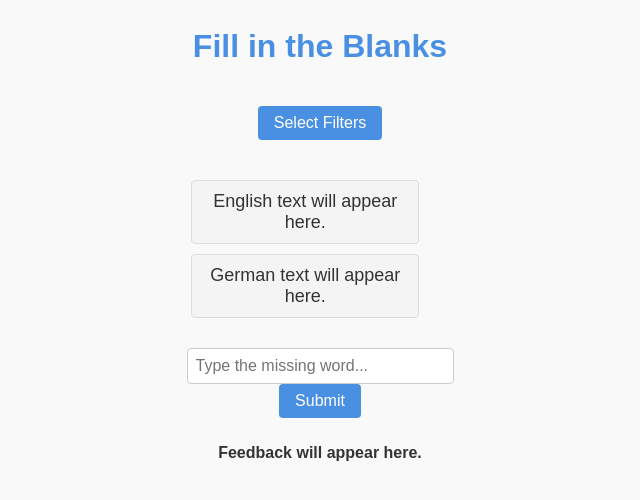
After one commit to th3jlux/german, a Flask app: template templates/fill_blanks.html in a window 1280 px wide. The commit adds this page. Shown: the top 500 px of the page, without its empty margins (320-960 px from the left). Run offline with Flask 3, Linux system fonts and the light colour scheme; the template is opened without the code that fills it: most values are stand-ins (such as "Sample title", 1, 10 or a date in 2020); parts of the project's set-up code (start-up, migrations or seed data) failed here and were passed over.

Commit message:
Added FIll in the blanks

```diff
--- a/app.py
+++ b/app.py
@@ -1,18 +1,16 @@
 from flask import Flask, render_template, request, jsonify
 import pandas as pd
 import re
-\
 
 def sort_key(value):
-    # Extract numbers from the string for sorting
     numbers = re.findall(r'\d+', value)
     return (int(numbers[0]) if numbers else float('inf'), value)
-
 
 app = Flask(__name__)
 
 # Load data once when the app starts
 df = pd.read_excel('data/German.xls', sheet_name='Nouns')
+fill_blanks_df = pd.read_excel('data/German.xls', sheet_name='FillBlanks')
 
 @app.route('/')
 def home():
@@ -20,17 +18,13 @@ def home():
 
 @app.route('/nouns')
 def nouns():
-    # Get unique categories from the data
     categories = sorted(df['category'].unique(), key=sort_key)
     return render_template('nouns.html', categories=categories)
 
 @app.route('/get_words', methods=['POST'])
 def get_words():
-    # Get selected categories
     selected_categories = request.json.get('categories', [])
     filtered_df = df[df['category'].isin(selected_categories)]
-
-    # Prepare words for the flip card
     words = [
         {
             "english": row['english'],
@@ -41,5 +35,37 @@ def get_words():
     ]
     return jsonify(words)
 
+@app.route('/fill_blanks')
+def fill_blanks():
+    unique_cases = fill_blanks_df['case'].unique().tolist()
+    unique_types = fill_blanks_df['type'].unique().tolist()
+    return render_template('fill_blanks.html', unique_cases=unique_cases, unique_types=unique_types)
+
+@app.route('/get_random_phrase', methods=['POST'])
+def get_random_phrase():
+    filters = request.json
+    case_filter = filters.get('case')
+    type_filter = filters.get('type')
+
+    filtered_df = fill_blanks_df
+    if case_filter:
+        filtered_df = filtered_df[filtered_df['case'] == case_filter]
+    if type_filter:
+        filtered_df = filtered_df[filtered_df['type'] == type_filter]
+
+    if not filtered_df.empty:
+        random_row = filtered_df.sample(1).iloc[0]
+        english_phrase = random_row['english']
+        german_phrase = random_row['german']
+        correct_article = random_row['article']  # Include the article
+    else:
+        english_phrase = "No matching data"
+        german_phrase = "Keine passenden Daten"
+        correct_article = ""
+
+    return jsonify({'english': english_phrase, 'german': german_phrase, 'article': correct_article})
+
+
+
 if __name__ == '__main__':
     app.run(debug=True)
--- a/static/css/style.css
+++ b/static/css/style.css
@@ -200,3 +200,36 @@ button:hover {
     font-size: 16px;
     color: #d9534f;
 }
+
+/* Fill in the Blanks Specific Styles */
+#dropdown-section {
+    margin: 20px 0;
+}
+
+#toggle-dropdown {
+    margin-bottom: 10px;
+}
+
+.hidden {
+    display: none;
+}
+
+#dropdown-content {
+    background-color: #fff;
+    padding: 10px;
+    border: 1px solid #ccc;
+    border-radius: 8px;
+    box-shadow: 0px 4px 8px rgba(0, 0, 0, 0.1);
+    margin-top: 10px;
+}
+
+.text-display {
+    margin: 10px 0;
+    padding: 10px;
+    background-color: #f4f4f4;
+    border: 1px solid #ddd;
+    border-radius: 4px;
+    font-size: 18px;
+    width: 80%;
+    text-align: center;
+}
--- /dev/null
+++ b/static/js/fill_blanks.js
@@ -0,0 +1,56 @@
+document.addEventListener('DOMContentLoaded', () => {
+    const toggleButton = document.getElementById('toggle-dropdown');
+    const dropdownContent = document.getElementById('dropdown-content');
+    const guessInput = document.getElementById('guess-input');
+
+    toggleButton.addEventListener('click', function() {
+        dropdownContent.classList.toggle('hidden');
+    });
+
+    document.getElementById('unique-case').addEventListener('change', fetchRandomPhrase);
+    document.getElementById('unique-type').addEventListener('change', fetchRandomPhrase);
+
+    // Check Answer on button click
+    document.querySelector('button[onclick="checkAnswer()"]').addEventListener('click', checkAnswer);
+
+    // Check Answer on Enter key press
+    guessInput.addEventListener('keypress', function(event) {
+        if (event.key === 'Enter') {
+            event.preventDefault();  // Prevent form submission if inside a form
+            checkAnswer();
+        }
+    });
+});
+
+correctArticle = ""
+
+function fetchRandomPhrase() {
+    const caseValue = document.getElementById('unique-case').value;
+    const typeValue = document.getElementById('unique-type').value;
+
+    fetch('/get_random_phrase', {
+        method: 'POST',
+        headers: { 'Content-Type': 'application/json' },
+        body: JSON.stringify({ case: caseValue, type: typeValue })
+    })
+    .then(response => response.json())
+    .then(data => {
+        document.getElementById('english-text').textContent = data.english;
+        document.getElementById('german-text').textContent = data.german;
+        correctArticle = data.article
+    })
+    .catch(error => console.error('Error fetching phrase:', error));
+}
+
+function checkAnswer() {
+    const input = document.getElementById('guess-input').value.trim();
+    const feedback = document.getElementById('feedback');
+
+    if (input === correctArticle) {
+        feedback.textContent = "Correct!";
+        feedback.style.color = "green";
+    } else {
+        feedback.textContent = `Try again. The correct answer is: ${correctArticle}`;
+        feedback.style.color = "red";
+    }
+}
--- /dev/null
+++ b/templates/fill_blanks.html
@@ -0,0 +1,54 @@
+<!DOCTYPE html>
+<html lang="en">
+<head>
+    <title>Fill in the Blanks</title>
+    <link rel="stylesheet" href="{{ url_for('static', filename='css/style.css') }}">
+</head>
+<body>
+    <h1>Fill in the Blanks</h1>
+
+    <!-- Collapsible Dropdown -->
+    <div id="dropdown-section">
+        <button id="toggle-dropdown">Select Filters</button>
+        <div id="dropdown-content" class="hidden">
+            <div>
+                <h3>Case</h3>
+                <select id="unique-case">
+                    <option value="">All</option>
+                    {% for value in unique_cases %}
+                        <option value="{{ value }}">{{ value }}</option>
+                    {% endfor %}
+                </select>
+            </div>
+            <div>
+                <h3>Type</h3>
+                <select id="unique-type">
+                    <option value="">All</option>
+                    {% for value in unique_types %}
+                        <option value="{{ value }}">{{ value }}</option>
+                    {% endfor %}
+                </select>
+            </div>
+        </div>
+    </div>
+
+
+    <!-- Display Area -->
+    <div id="display-section">
+        <div id="english-text" class="text-display">English text will appear here.</div>
+        <div id="german-text" class="text-display">German text will appear here.</div>
+    </div>
+
+    <!-- Input for Guessing -->
+    <div id="word-input">
+            <input type="text" id="guess-input" placeholder="Type the missing word..." />
+            <button onclick="checkAnswer()">Submit</button>
+            <p id="feedback" class="feedback"></p>
+    </div>
+
+    <div class="feedback" id="feedback">Feedback will appear here.</div>
+
+
+    <script src="{{ url_for('static', filename='js/fill_blanks.js') }}"></script>
+</body>
+</html>
--- a/templates/home.html
+++ b/templates/home.html
@@ -7,8 +7,8 @@
 <body>
     <h1>Welcome to German Learning App</h1>
     <div id="categories">
-        <a href="{{ url_for('nouns') }}"><button>Nouns</button></a>
-        <a href="{{ url_for('nouns') }}"><button>Numbers</button></a>
+        <a href="{{ url_for('fill_blanks') }}"><button>Fill in the blanks</button></a>
+        <a href="{{ url_for('nouns') }}"><button>Genders</button></a>
     </div>
 </body>
 </html>
```
Also changed, not shown: 1 other file.
